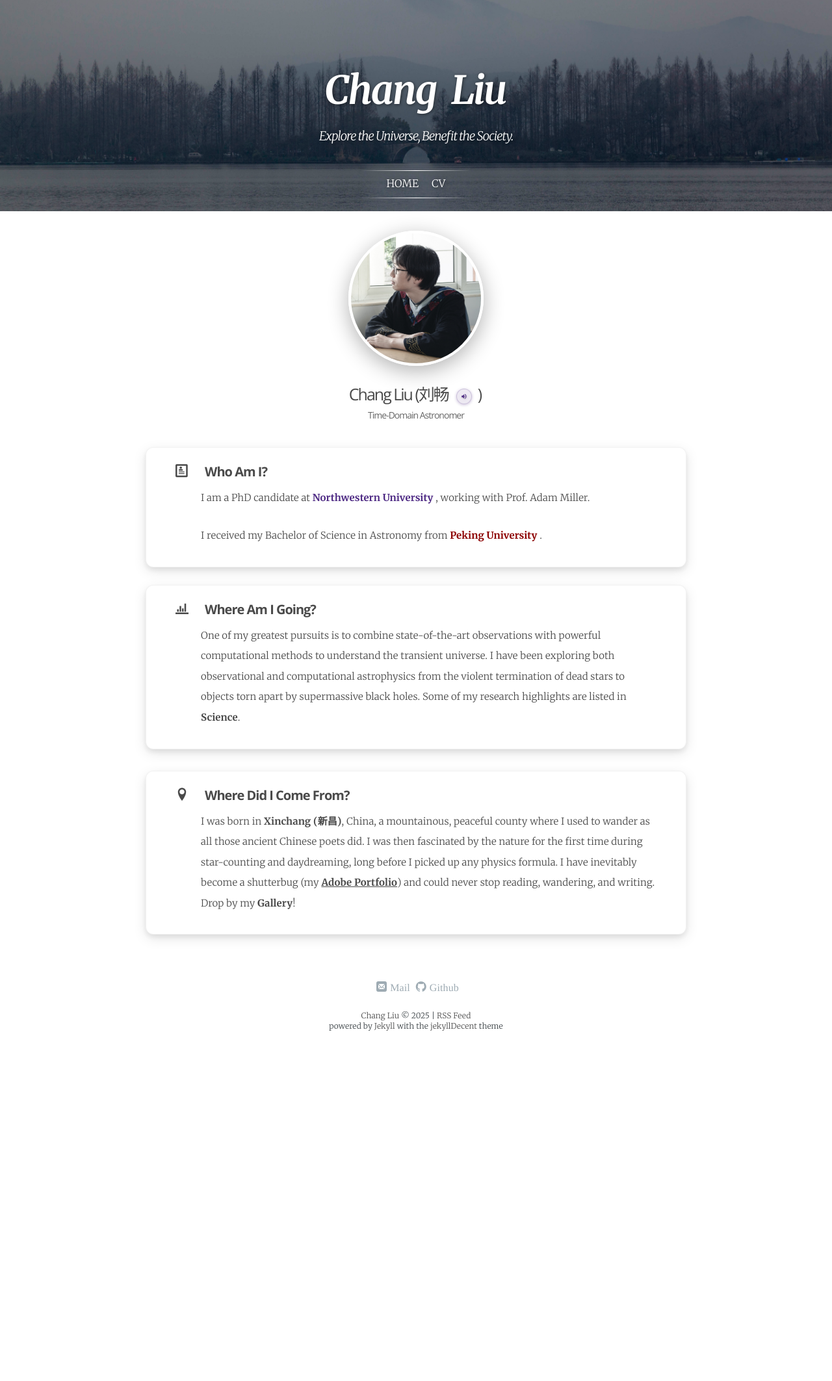
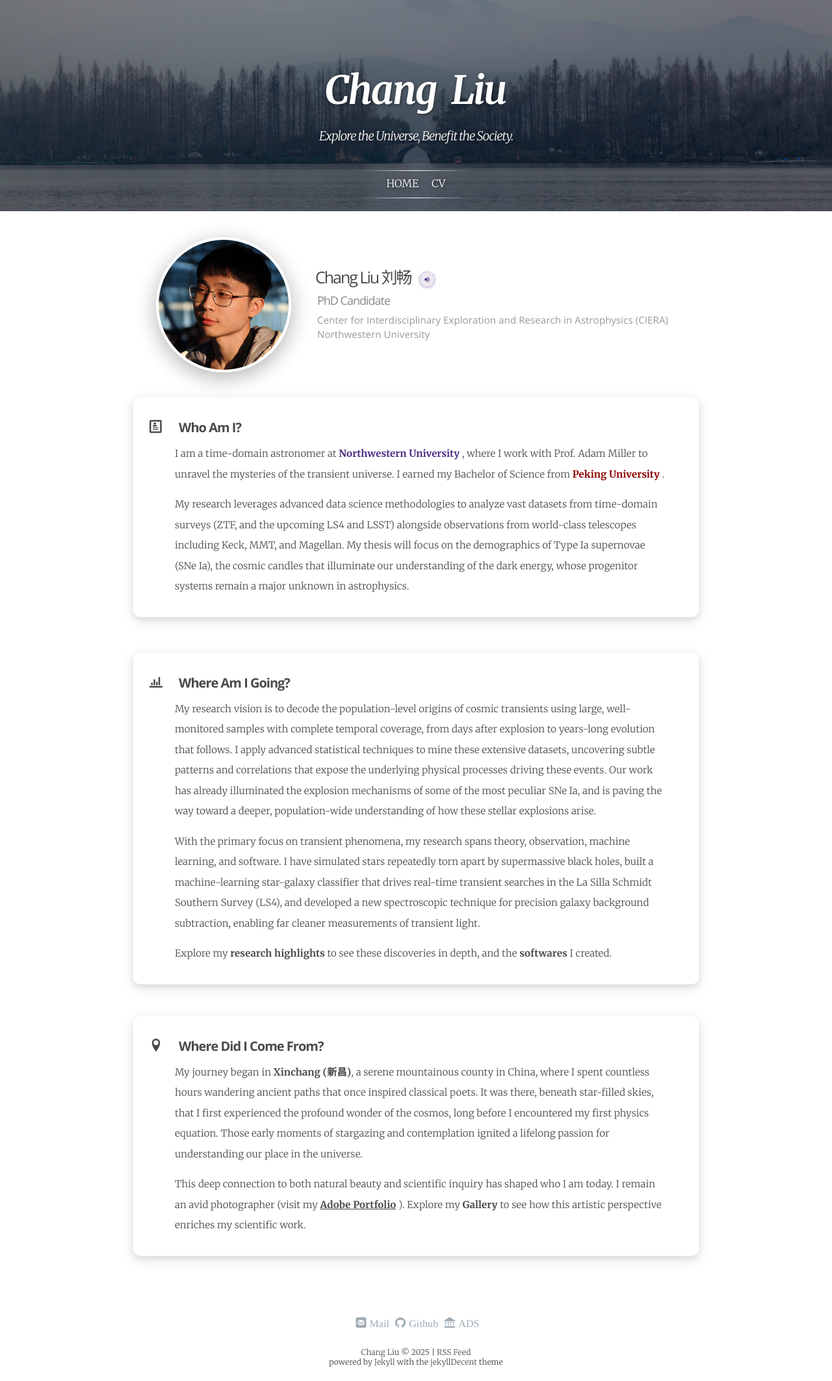
Before and after one commit to slowdivePTG/slowdivePTG.github.io, a Jekyll site: the page built from index.html, in a window 1280 px wide. Shown: the whole page at 65% size. Built offline with Jekyll 4.4.1, drawn with Linux system fonts in a browser that asks for light colours; some web fonts are replaced; before the commit the page ends 1608 px from its top, so only the background shows below that.

Commit message:
update: animation, text, software

```diff
--- a/_data/cv.yml
+++ b/_data/cv.yml
@@ -1,5 +1,5 @@
 Chang:
-    profile: "Below is a PDF version of my CV (last updated on June 2025). You can also download it <a href='https://slowdiveptg.github.io/cv/resume_cv.pdf' target='_blank'>here</a>."
+    profile: "Below is a PDF version of my CV (last updated on Aug 2025). You can also download it <a href='https://slowdiveptg.github.io/cv/resume_cv.pdf' target='_blank'>here</a>."
     education:
         - time:             "09.2021 - "
           location:         "Northwestern University"
@@ -23,7 +23,7 @@ Chang:
           position:         "Undergraduate Research Intern"
           responsibilities:
             - "Using hydrodynamic simulations to model the mass transfer in ultra-compact white dwarf binaries"
-            - "Modeling the periodic nuclear transient ASASSN-14ko with a repeating tidal disruption scenario (working remotely)"
+            - "Modeling the periodic nuclear transient ASASSN-14ko with a repeating tidal disruption scenario"
         - time:             "06.2019 - 08.2019"
           location:         "Pasadena, US"
           company:          "California Institute of Technology"
--- a/_includes/footer.html
+++ b/_includes/footer.html
@@ -1,11 +1,20 @@
-<script type="text/javascript" id="mapmyvisitors" src="https://mapmyvisitors.com/map.js?cl=080808&w=300&t=n&d=acgbfp3SZUd5e8gtEsdrJXIcBNyRVxVyOGa3QLK_qvc&co=ffffff&cmo=3acc3a&cmn=ff5353&ct=808080"></script>
+<div class="visitor-map-container" style="max-width: 200px; margin: 0 auto; text-align: center;">
+    <!-- <script type='text/javascript' id='mapmyvisitors'
+        src='https://mapmyvisitors.com/map.js?cl=d8dde0&w=600&t=n&d=acgbfp3SZUd5e8gtEsdrJXIcBNyRVxVyOGa3QLK_qvc&co=ffffff&cmo=3acc3a&cmn=ff5353&ct=080707'></script> -->
+    <script type="text/javascript" id="mmvst_globe"
+        src="//mapmyvisitors.com/globe.js?d=fTJ7OxANivnIkhlnU4aQBx5d_aec6ms4ORlLAcXFcqM"></script>
+</div>
 <br>
 <div class="author-meta">
     <a href="mailto:ptg.cliu@u.northwestern.edu" itemprop="email" class="icon-mail">Mail</a>
     <a href="https://github.com/slowdivePTG" itemprop="sameAs" class="icon-github">Github</a>
+    <a href="https://ui.adsabs.harvard.edu/user/libraries/YerdvMdJT0OSANk-sClvaw" itemprop="sameAs" class="icon-library"
+        target="_blank" rel="noopener">ADS</a>
 </div>
 <footer class="site-footer">
     <button class="go-to-top"></button>
-    <p class="copyright"><a href="{{ "" | absolute_url }}" title="{{ site.title }}">{{site.title}}</a> &copy; {{ site.time | date: '%Y' }} | <a href="{{ "/feed.xml" | absolute_url }}" title="RSS Feed">RSS Feed</a></p>
-    <p class="poweredby">powered by <a href="https://jekyllrb.com/" title="Jekyll">Jekyll</a> with the <a href="https://github.com/jwillmer/jekyllDecent" title="jekyllDecent Theme">jekyllDecent</a> theme</p>
+    <p class="copyright"><a href="{{ "" | absolute_url }}" title="{{ site.title }}">{{site.title}}</a> &copy; {{
+        site.time | date: '%Y' }} | <a href="{{ " /feed.xml" | absolute_url }}" title="RSS Feed">RSS Feed</a></p>
+    <p class="poweredby">powered by <a href="https://jekyllrb.com/" title="Jekyll">Jekyll</a> with the <a
+            href="https://github.com/jwillmer/jekyllDecent" title="jekyllDecent Theme">jekyllDecent</a> theme</p>
 </footer>
--- a/_sass/cv.scss
+++ b/_sass/cv.scss
@@ -1,9 +1,9 @@
 .md-card {
     color: $color-cv-text;
     font-size: 1.5rem;
-    padding: 25px 40px 5px 40px; // Increased padding for better spacing
-    margin: 0 auto 30px auto;
-    max-width: 750px; // Limit card width to make them less wide
+    padding: 35px 50px 5px 20px;
+    margin: 0 auto 50px auto;
+    max-width: 800px;
     border-radius: 12px;
     background: #ffffff;
     transition: all 0.3s ease;
@@ -88,6 +88,16 @@
 
         ul {
             transition: all 0.3s ease;
+        }
+    }
+
+    // Paragraph spacing controls
+    p {
+        margin-bottom: 1.5rem; // Adjust this value to change spacing between paragraphs
+        margin-top: 0;
+
+        &:last-child {
+            margin-bottom: 2.5rem; // Remove bottom margin from last paragraph
         }
     }
 
--- a/_sass/icon-icomoon.scss
+++ b/_sass/icon-icomoon.scss
@@ -36,11 +36,12 @@ $icon-linkedin: "\eac9";
 $icon-stackoverflow: "\ead0";
 $icon-pinterest: "\ead1";
 $icon-xing: "\ead3";
+$icon-orcid: "\ead4";
 
 @font-face {
     font-family: 'icomoon';
-    src: url('#{$icomoon-font-path}/icomoon.eot?el81f6');
-    src: url('#{$icomoon-font-path}/icomoon.eot?el81f6#iefix') format('embedded-opentype'), url('#{$icomoon-font-path}/icomoon.ttf?el81f6') format('truetype'), url('#{$icomoon-font-path}/icomoon.woff?el81f6') format('woff'), url('#{$icomoon-font-path}/icomoon.svg?el81f6#icomoon') format('svg');
+    src: url('#{$icomoon-font-path}/icomoon.eot?v=1.2');
+    src: url('#{$icomoon-font-path}/icomoon.eot?v=1.2#iefix') format('embedded-opentype'), url('#{$icomoon-font-path}/icomoon.ttf?v=1.2') format('truetype'), url('#{$icomoon-font-path}/icomoon.woff?v=1.2') format('woff'), url('#{$icomoon-font-path}/icomoon.svg?v=1.2#icomoon') format('svg');
     font-weight: normal;
     font-style: normal;
 }
@@ -404,3 +405,16 @@ $icon-xing: "\ead3";
         color: #007072;
     }
 }
+
+.icon-orcid {
+    &:before {
+        content: $icon-profile;
+    }
+
+    &:hover {
+        color: #a6ce39; // ORCID brand green color
+        transform: translateY(-2px) scale(1.1);
+        filter: brightness(1.2);
+        text-shadow: 0 4px 8px rgba(0, 0, 0, 0.3);
+    }
+}
--- a/_sass/main.scss
+++ b/_sass/main.scss
@@ -159,6 +159,11 @@
             margin: 60px auto 0;
         }
     }
+
+    // Increase spacing between background image and page titles
+    .post-header.short-diver {
+        margin-top: 60px; // Increase from default 20px to give more space from header background
+    }
 }
 
 // pagination
@@ -285,17 +290,25 @@ ol,
     word-wrap: break-word;
 }
 
-// Index page author profile - elegant layout (only apply when these elements exist)
+// Index page author profile - horizontal layout with photo on left and info on right
+.index-profile-container {
+    display: flex;
+    align-items: center;
+    justify-content: center;
+    max-width: 800px;
+    margin: 40px auto;
+    padding: 0 20px;
+    gap: 40px;
+
+    @media (max-width: 768px) {
+        flex-direction: column;
+        gap: 30px;
+        text-align: center;
+    }
+}
+
 .index-profile-image {
-    text-align: center;
-    margin-top: 30px;
-    margin-bottom: 30px;
-    position: relative;
-    z-index: 1;
-    width: 100%;
-    display: flex;
-    justify-content: center;
-    align-items: center;
+    flex-shrink: 0;
 
     img {
         width: 200px;
@@ -314,23 +327,23 @@ ol,
 }
 
 .index-profile-info {
-    text-align: center;
-    max-width: 700px;
-    margin: 0 auto 40px auto;
-    padding: 0 20px;
-    width: 100%;
-    display: flex;
-    flex-direction: column;
-    justify-content: center;
-    align-items: center;
+    flex: 1;
+    text-align: left;
+
+    @media (max-width: 768px) {
+        text-align: center;
+    }
 
     .index-profile-name {
         font-size: 2.5rem;
-        margin-bottom: 10px;
+        margin-bottom: 8px;
         font-weight: 300;
         color: $color-cv-text;
-        text-align: center;
-        width: 100%;
+        line-height: 1.2;
+
+        @media (max-width: 768px) {
+            font-size: 2.2rem;
+        }
 
         .audio-pronunciation-btn {
             margin-left: 8px;
@@ -345,13 +358,71 @@ ol,
         }
     }
 
-    .index-profile-title {
-        font-size: 1.4rem;
-        font-weight: 300;
-        color: #666;
+    .index-profile-position {
+        font-size: 1.8rem;
+        font-weight: 500;
+        color: #888;
+        margin-bottom: 5px;
+        line-height: 1.5;
+
+        @media (max-width: 768px) {
+            font-size: 1.1rem;
+        }
+    }
+
+    .index-profile-affiliation {
+        font-size: 1.5rem;
+        font-weight: 400;
+        color: #999;
         margin-bottom: 0;
-        text-align: center;
-        width: 100%;
+        line-height: 1.5;
+
+        @media (max-width: 768px) {
+            font-size: 1rem;
+        }
+    }
+}
+
+// Visitor map styling
+.visitor-map-container {
+  margin: 20px 0;
+  max-width: 600px;
+
+  img {
+    max-width: 100% !important;
+    width: 100% !important;
+    height: auto !important;
+    border-radius: 8px;
+    box-shadow: 0 4px 8px rgba(0, 0, 0, 0.1);
+    object-fit: contain; // Ensures proper scaling without cropping
+  }
+
+  // Target the map container div that the script creates
+  > div {
+    max-width: 100% !important;
+    width: 100% !important;
+
+    img {
+      max-width: 100% !important;
+      width: 100% !important;
+      height: auto !important;
+    }
+  }
+
+  @media (max-width: 768px) {
+    margin: 15px 0;
+    max-width: 100%;
+  }
+}
+
+// Author meta links styling - remove underlines
+.author-meta {
+    a {
+        text-decoration: none !important;
+
+        &:hover, &:focus, &:active, &:visited {
+            text-decoration: none !important;
+        }
     }
 }
 
--- a/index.html
+++ b/index.html
@@ -4,21 +4,28 @@ cover:
 ---
 
 <!-- Enhanced header with profile photo -->
+<div class="index-profile-container">
     <div class="index-profile-image">
         <img src="{{ '/assets/page/chang_cover.jpg' | absolute_url }}" alt="Chang Liu" />
     </div>
     <div class="index-profile-info">
-    <h1 class="index-profile-name">Chang Liu (刘畅
+        <h1 class="index-profile-name">Chang Liu 刘畅
             <button class="audio-pronunciation-btn" id="pronunciation-btn" title="Click to hear pronunciation">
                 <svg class="sound-icon" width="14" height="14" viewBox="0 0 24 24" fill="currentColor">
-                <path d="M3 9v6h4l5 5V4L7 9H3zm13.5 3A4.5 4.5 0 0014 7.97v8.05c1.48-.73 2.5-2.25 2.5-4.02zM14 3.23v2.06c2.89.86 5 3.54 5 6.71s-2.11 5.85-5 6.71v2.06c4.01-.91 7-4.49 7-8.77s-2.99-7.86-7-8.77z" />
+                    <path
+                        d="M3 9v6h4l5 5V4L7 9H3zm13.5 3A4.5 4.5 0 0014 7.97v8.05c1.48-.73 2.5-2.25 2.5-4.02zM14 3.23v2.06c2.89.86 5 3.54 5 6.71s-2.11 5.85-5 6.71v2.06c4.01-.91 7-4.49 7-8.77s-2.99-7.86-7-8.77z" />
                 </svg>
             </button>
             <audio id="pronunciation-audio" preload="metadata">
                 <source src="/assets/changliu.mp3" type="audio/mpeg">
-        </audio>)
+            </audio>
         </h1>
-    <h2 class="index-profile-title">Time-Domain Astronomer</h2>
+        <h2 class="index-profile-position">PhD Candidate</h2>
+        <h3 class="index-profile-affiliation">Center for Interdisciplinary Exploration and Research in Astrophysics
+            (CIERA)
+        </h3>
+        <h3 class="index-profile-affiliation">Northwestern University</h3>
+    </div>
 </div>
 
 <div class="md-card shadow" style="text-align:left;">
@@ -26,12 +33,29 @@ cover:
         <h2>Who Am I?</h2>
     </div>
     <div class="content">
-        <p>I am a PhD candidate at <b><a href='https://ciera.northwestern.edu/directory/chang-liu/'>
+        <p>I am a time-domain astronomer at
+            <a href='https://ciera.northwestern.edu/directory/chang-liu/'>
+                <b>
                     <font color='4E2A84'>Northwestern University</font>
-                </a></b>, working with Prof. Adam Miller.</p>
-        <p>I received my Bachelor of Science in Astronomy from <b><a href='https://astro.pku.edu.cn'>
+                </b>
+            </a>,
+            where I work with Prof. Adam Miller to unravel the mysteries of the transient universe. I earned my Bachelor
+            of Science from
+            <b>
+                <a href='https://astro.pku.edu.cn'>
                     <font color="#8c0000">Peking University</font>
-                </a></b>.</p>
+                </a>
+            </b>.
+        </p>
+        <p>
+            My research leverages advanced data science methodologies to analyze vast datasets from
+            time-domain surveys (ZTF, and the upcoming LS4 and LSST) alongside observations from world-class telescopes
+            including Keck, MMT, and Magellan. My thesis will focus on the demographics of Type Ia supernovae (SNe Ia),
+            the
+            cosmic candles that
+            illuminate our understanding of the dark energy, whose progenitor systems remain a major unknown in
+            astrophysics.
+        </p>
     </div>
 </div>
 <div class="md-card shadow" style="text-align:left;">
@@ -40,10 +64,23 @@ cover:
     </div>
     <div class="content">
         <p>
-            One of my greatest pursuits is to combine state-of-the-art observations with powerful computational methods
-            to understand the transient universe. I have been exploring both observational and computational
-            astrophysics from the violent termination of dead stars to objects torn apart by supermassive black holes.
-            Some of my research highlights are listed in <b><a href="/Science">Science</a></b>.
+            My research vision is to decode the population-level origins of cosmic transients using large,
+            well-monitored samples with complete temporal coverage, from days after explosion to years-long evolution that follows. I apply advanced statistical techniques to mine these extensive
+            datasets, uncovering subtle patterns and correlations that expose the underlying physical processes driving
+            these events. Our work has already illuminated the explosion mechanisms of some of the most peculiar SNe Ia, and is
+            paving the way toward a deeper, population-wide understanding of how these stellar explosions arise.
+        </p>
+        <p>
+            With the primary focus on transient phenomena, my research spans theory, observation, machine
+            learning, and software.
+            I have simulated stars repeatedly torn
+            apart by supermassive black holes, built a machine-learning star-galaxy classifier that drives real-time
+            transient searches in the La Silla Schmidt Southern Survey (LS4), and developed a new spectroscopic
+            technique for precision galaxy background subtraction, enabling far cleaner measurements of transient light.
+        </p>
+        <p>
+            Explore my <b><a href="/Science">research highlights</a></b> to see these discoveries in depth, and the
+            <b><a href="/Software">softwares</a></b> I created.
         </p>
     </div>
 </div>
@@ -53,12 +90,18 @@ cover:
     </div>
     <div class="content">
         <p>
-            I was born in <b><a href='https://en.wikipedia.org/wiki/Xinchang_County'>Xinchang (新昌)</a></b>, China, a
-            mountainous, peaceful county where I used to wander as all those ancient Chinese poets did. I was then
-            fascinated by the nature for the first time during star-counting and daydreaming, long before I picked up
-            any physics formula. I have inevitably become a shutterbug (my <b><u><a
-                        href='https://ptgcliu.myportfolio.com/work'>Adobe Portfolio</a></u></b>) and could never stop
-            reading, wandering, and writing. Drop by my <b><a href="/Gallery">Gallery</a></b>!
+            My journey began in <b><a href='https://en.wikipedia.org/wiki/Xinchang_County'>Xinchang (新昌)</a></b>, a
+            serene mountainous county in China, where I spent countless hours wandering ancient paths that once inspired
+            classical poets. It was there, beneath star-filled skies, that I first experienced the profound wonder of
+            the cosmos, long before I encountered my first physics equation. Those early moments of stargazing and
+            contemplation ignited a lifelong passion for understanding our place in the universe.
+        </p>
+        <p>
+            This deep connection to both natural beauty and scientific inquiry has shaped who I am today. I remain an
+            avid photographer (visit my
+            <a href='https://ptgcliu.myportfolio.com/work'><b><u>Adobe Portfolio</u></b></a>
+            ). Explore my <a href="/Gallery"><b>Gallery</b></a> to see how this artistic perspective enriches
+            my scientific work.
         </p>
     </div>
 </div>
```
Also changed, not shown: assets/page/chang_cover.jpg. Lines whose indentation alone changed are shown as unchanged.
